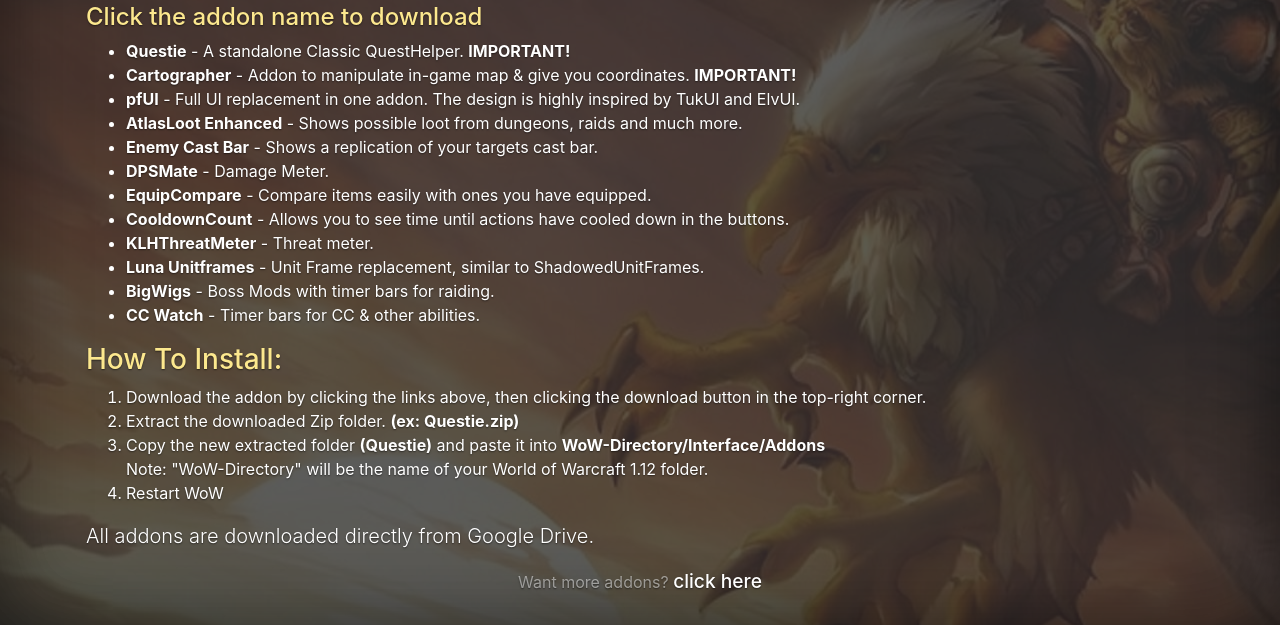
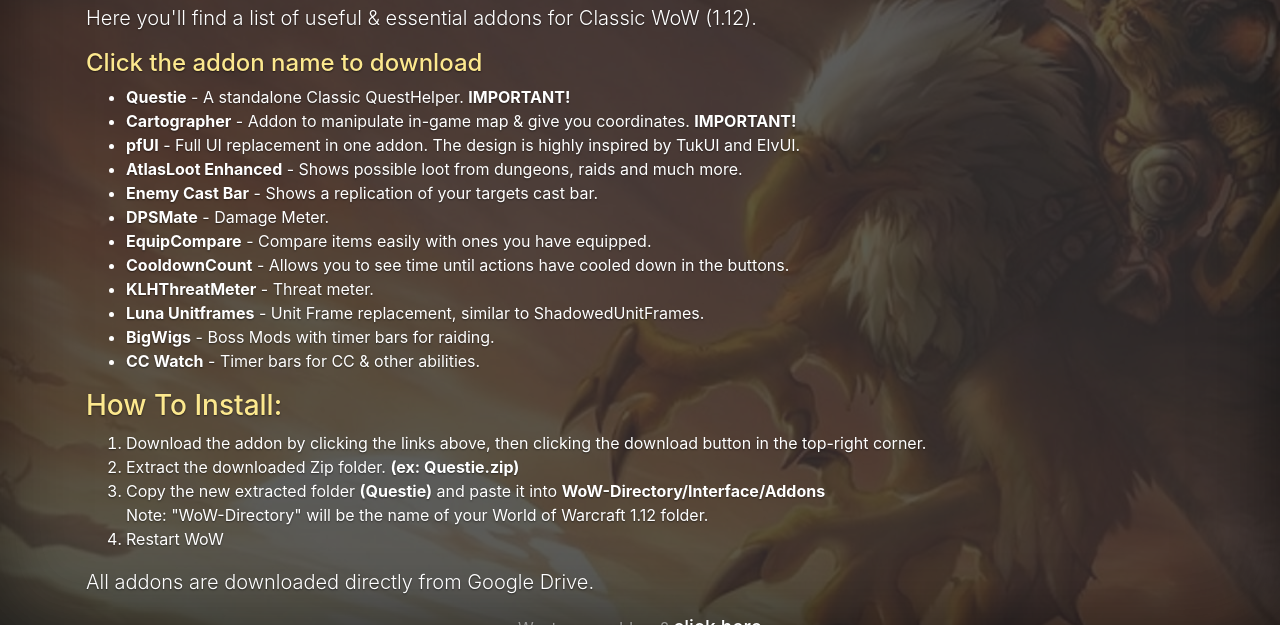
Before and after one commit to classicguides/classicguides, a plain HTML site: page addons.html in a window 1280 px wide. Shown: the part 175-800 px from the top of the page. Drawn offline with nearby package versions, Linux system fonts and the light colour scheme; files whose address does not match are found by name.

Commit message:
updated addons page

```diff
--- a/addons.html
+++ b/addons.html
@@ -100,7 +100,10 @@
             <img src="imgs/addons-icon.png" alt="Addons" class="ml-3" />
           </div>
         </div>
-
+        <p class="lead">
+          Here you'll find a list of useful & essential addons for Classic WoW
+          (1.12).
+        </p>
         <div class="addon-listing">
           <h4 class="q">Click the addon name to download</h4>
           <ul>
```
